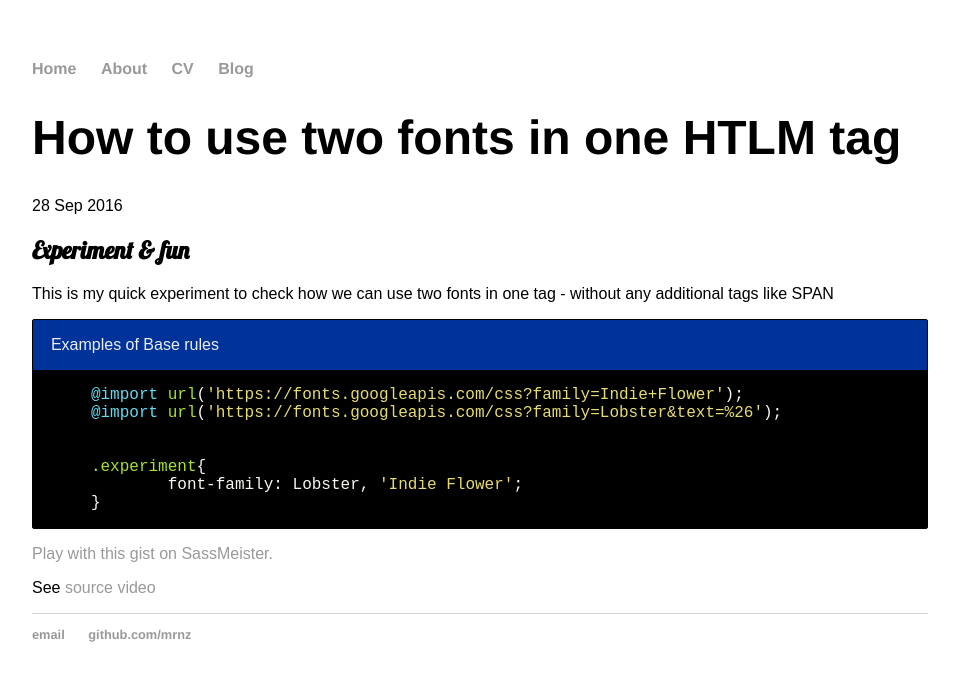
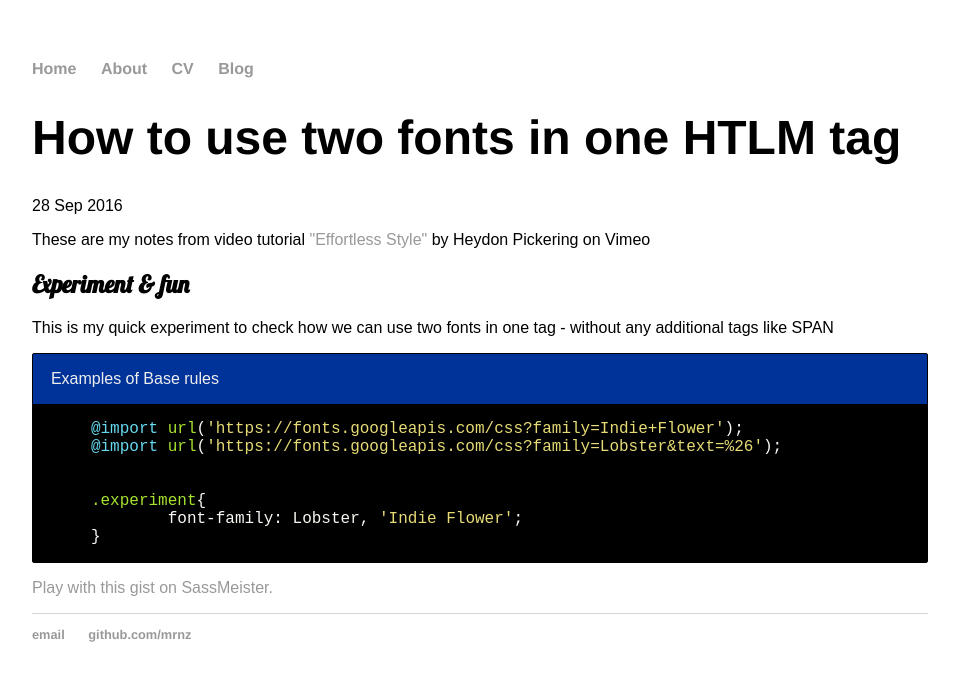
Before and after one commit to mrnz/mrnz.github.io, a Jekyll site: the page built from _posts/2016-09-28-two-fonts-in-one-word.md, in a window 1280 px wide. Shown: the top 681 px of the page, without its empty margins (160-1119 px from the left). Built offline with Jekyll 4.4.1, drawn with Linux system fonts in a browser that asks for light colours; a script that is not in the unit is left out.

Commit message:
two fonts experiment

```diff
--- a/_posts/2016-09-28-two-fonts-in-one-word.md
+++ b/_posts/2016-09-28-two-fonts-in-one-word.md
@@ -6,6 +6,8 @@ date: 2016-09-28
 
 <link rel="stylesheet" type="text/css" href="/css/two-fonts-experiment.css">
 
+
+<p>These are my notes from video tutorial <a href="https://vimeo.com/101718785">"Effortless Style"</a> by Heydon Pickering on Vimeo</p>
 
 <h2 class="experiment">Experiment & fun</h2>
 
@@ -25,5 +27,3 @@ date: 2016-09-28
 </div>
 
 <p class="sassmeister" data-gist-id="dbbdf12e4af675e6dde6d98838f4fb0a" data-height="580" data-theme="monokai"><a href="http://sassmeister.com/gist/dbbdf12e4af675e6dde6d98838f4fb0a">Play with this gist on SassMeister.</a></p><script src="http://cdn.sassmeister.com/js/embed.js" async></script>
-
-See <a target="_blank" href="https://vimeo.com/101718785">source video</a>
```
